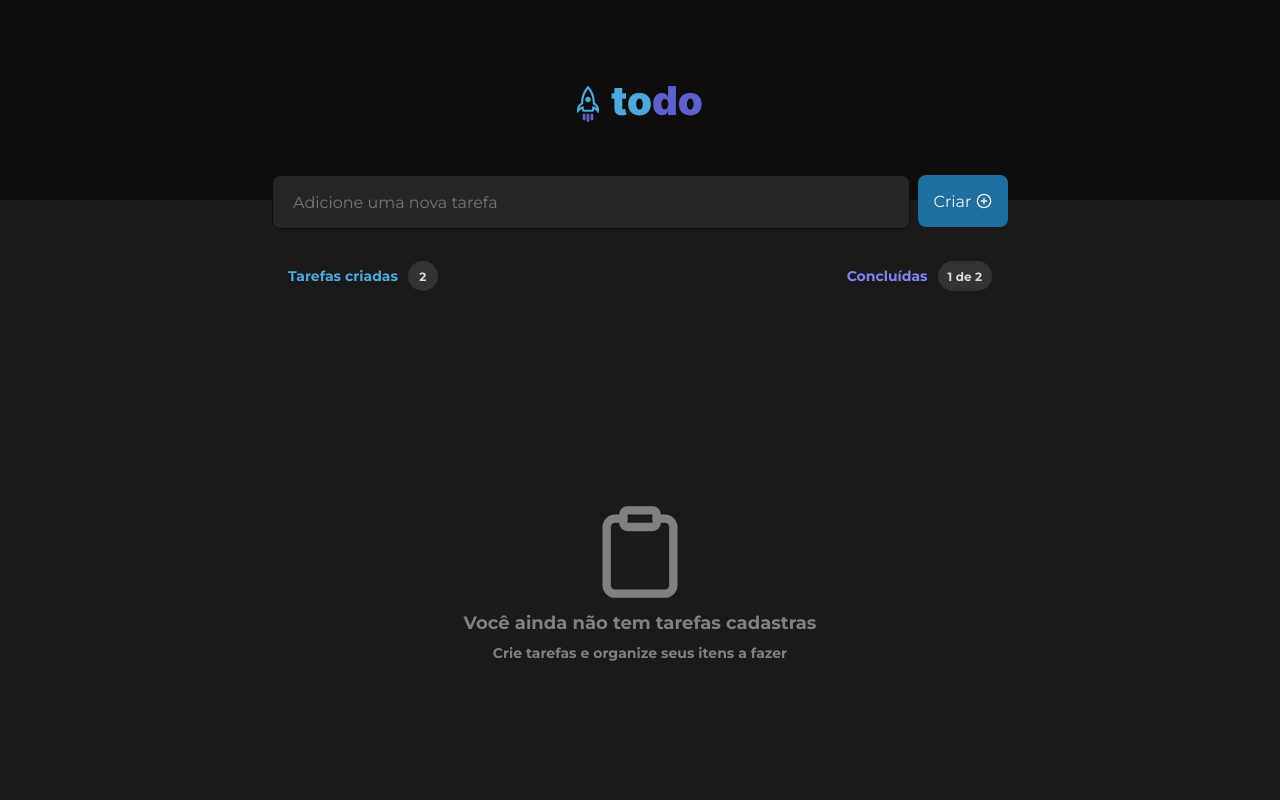
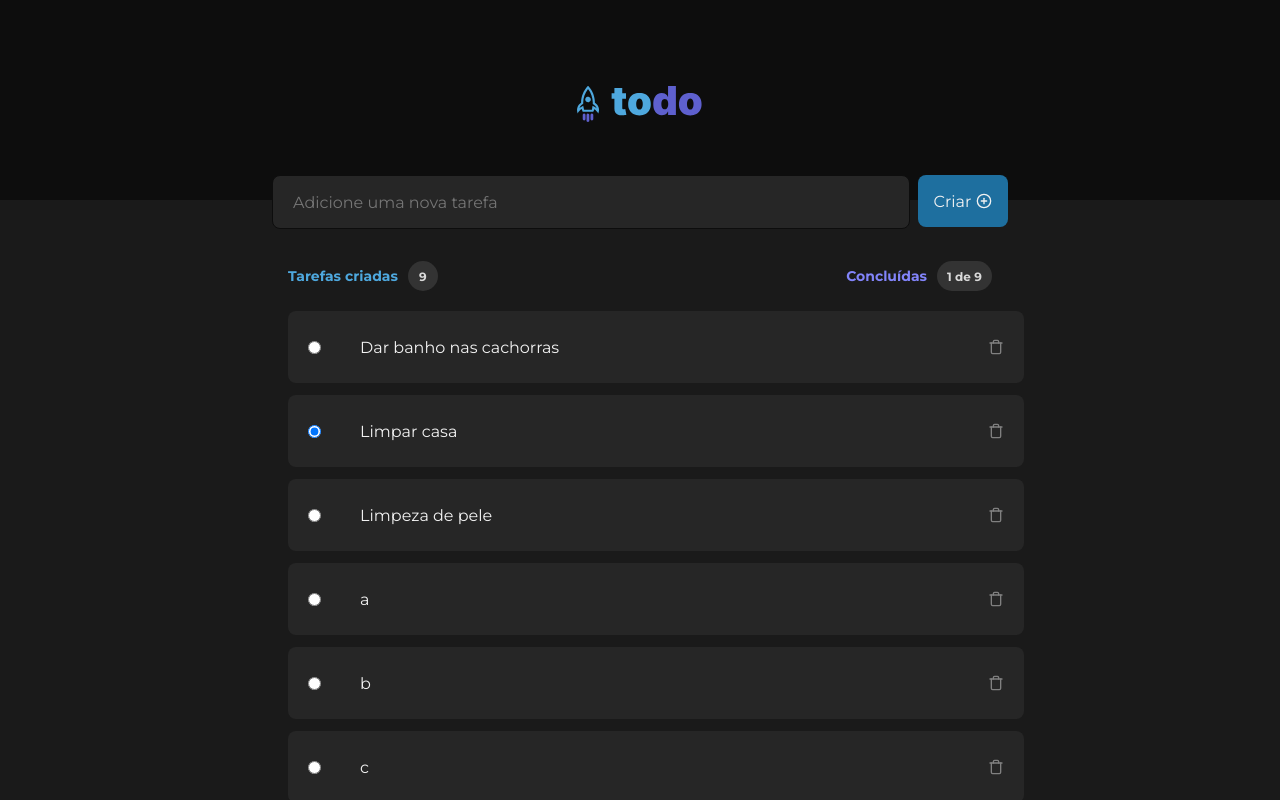
Before and after one commit to AndreFelipe97/desafio-1-rocketseat-2022, a React (Vite) app: page / in a window 1280 px wide. Shown: the top 800 px of the page. Built offline with nearby package versions, Linux system fonts and the light colour scheme; data requests are answered from the project's data file.

Commit message:
feat: create task component

```diff
--- a/db.json
+++ b/db.json
@@ -9,6 +9,41 @@
       "task": "Limpar casa",
       "finished": true,
       "id": 2
+    },
+    {
+      "task": "Limpeza de pele",
+      "finished": false,
+      "id": 3
+    },
+    {
+      "task": "a",
+      "finished": false,
+      "id": 4
+    },
+    {
+      "task": "b",
+      "finished": false,
+      "id": 5
+    },
+    {
+      "task": "c",
+      "finished": false,
+      "id": 6
+    },
+    {
+      "task": "d",
+      "finished": false,
+      "id": 7
+    },
+    {
+      "task": "e",
+      "finished": false,
+      "id": 8
+    },
+    {
+      "task": "f",
+      "finished": false,
+      "id": 9
     }
   ]
 }
--- a/src/App.module.scss
+++ b/src/App.module.scss
@@ -14,6 +14,7 @@
  width: 100%;
  justify-content: space-between;
  align-items: flex-start;
+ margin-bottom: 2rem;
 }
 
 .tasks {
--- a/src/App.tsx
+++ b/src/App.tsx
@@ -6,6 +6,7 @@ import styles from "./App.module.scss";
 import { NewTask } from "./components/NewTask";
 import { useEffect, useState } from "react";
 import { api } from "./service/api";
+import { Task } from "./components/Task";
 
 interface IData {
   id: number;
@@ -43,6 +44,11 @@ function App() {
             </span>
           </div>
         </div>
+        {data ? (
+          data.map((d) => (
+            <Task key={d.id} id={d.id} task={d.task} finished={d.finished} />
+          ))
+        ) : (
           <div className={styles.emptyTask}>
             <FiClipboard />
             <span className={styles.emptyTaskTitle}>
@@ -52,6 +58,7 @@ function App() {
               Crie tarefas e organize seus itens a fazer
             </span>
           </div>
+        )}
       </div>
     </>
   );
--- /dev/null
+++ b/src/components/Task/Task.module.scss
@@ -0,0 +1,22 @@
+.container {
+  width: 73.6rem;
+  height: 7.2rem;
+  background-color: var(--gray-500);
+  display: flex;
+  align-items: center;
+  justify-content: space-around;
+  border-radius: 8px;
+}
+
+.container label {
+  flex: 0 0 80%;
+  color: var(--gray-100);
+}
+
+.container svg {
+  color: var(--gray-300);
+}
+
+.container:not(:last-child) {
+  margin-bottom: 1.2rem;
+}
--- /dev/null
+++ b/src/components/Task/index.tsx
@@ -0,0 +1,33 @@
+import { useState } from "react";
+import { FiTrash } from "react-icons/fi";
+
+import styles from "./Task.module.scss";
+
+interface ITask {
+  id: number;
+  task: string;
+  finished: boolean;
+}
+
+export function Task({ id, task, finished }: ITask) {
+  const [checked, setChecked] = useState<boolean>(finished);
+
+  function handleCheck() {
+    console.log(!checked);
+    setChecked(!checked);
+  }
+
+  return (
+    <div className={styles.container}>
+      <input
+        type="radio"
+        id={String(id)}
+        name={String(id)}
+        onChange={handleCheck}
+        defaultChecked={checked}
+      />
+      <label htmlFor={String(id)}>{task}</label>
+      <FiTrash />
+    </div>
+  );
+}
```
Lines whose indentation alone changed are shown as unchanged.
